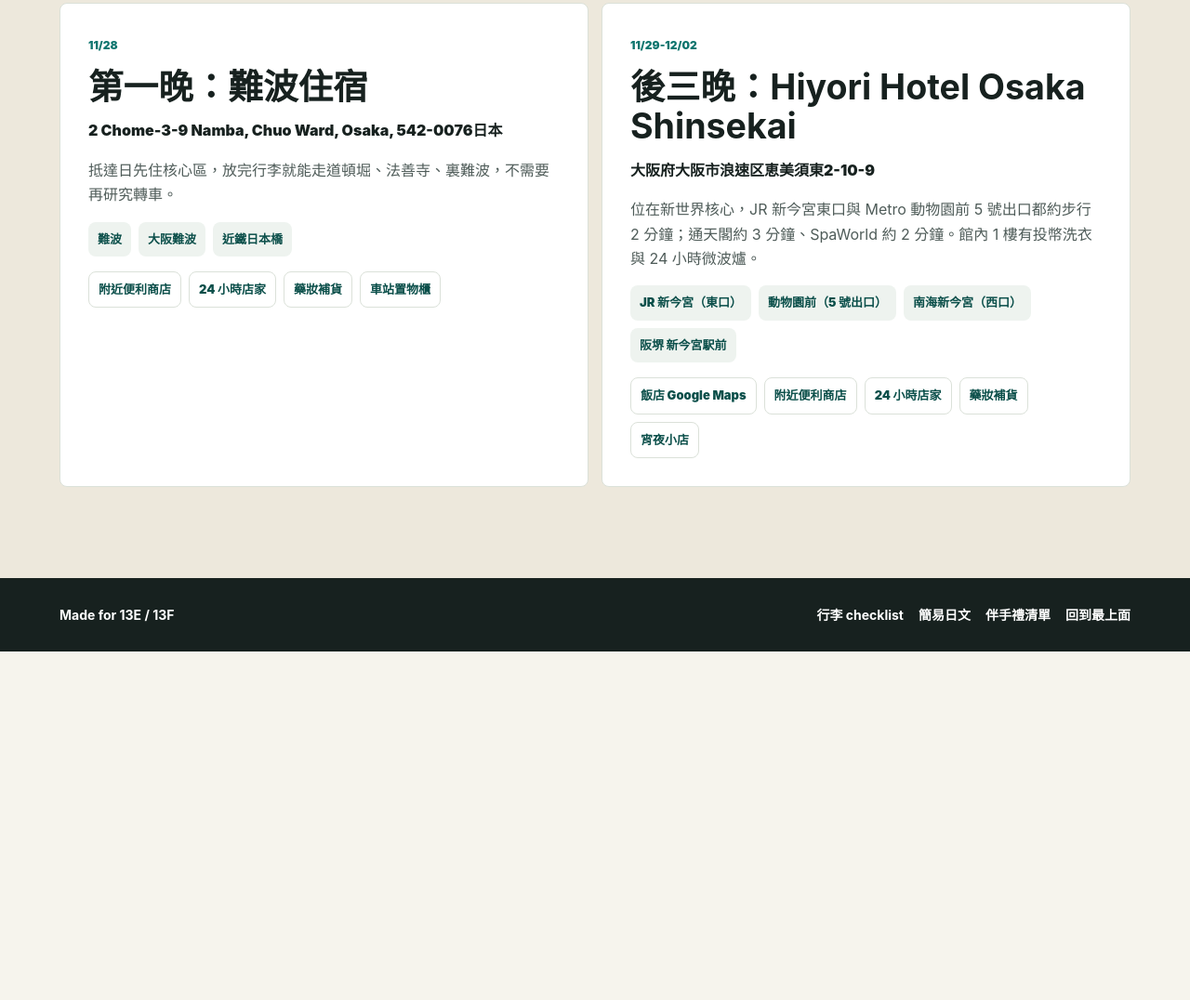
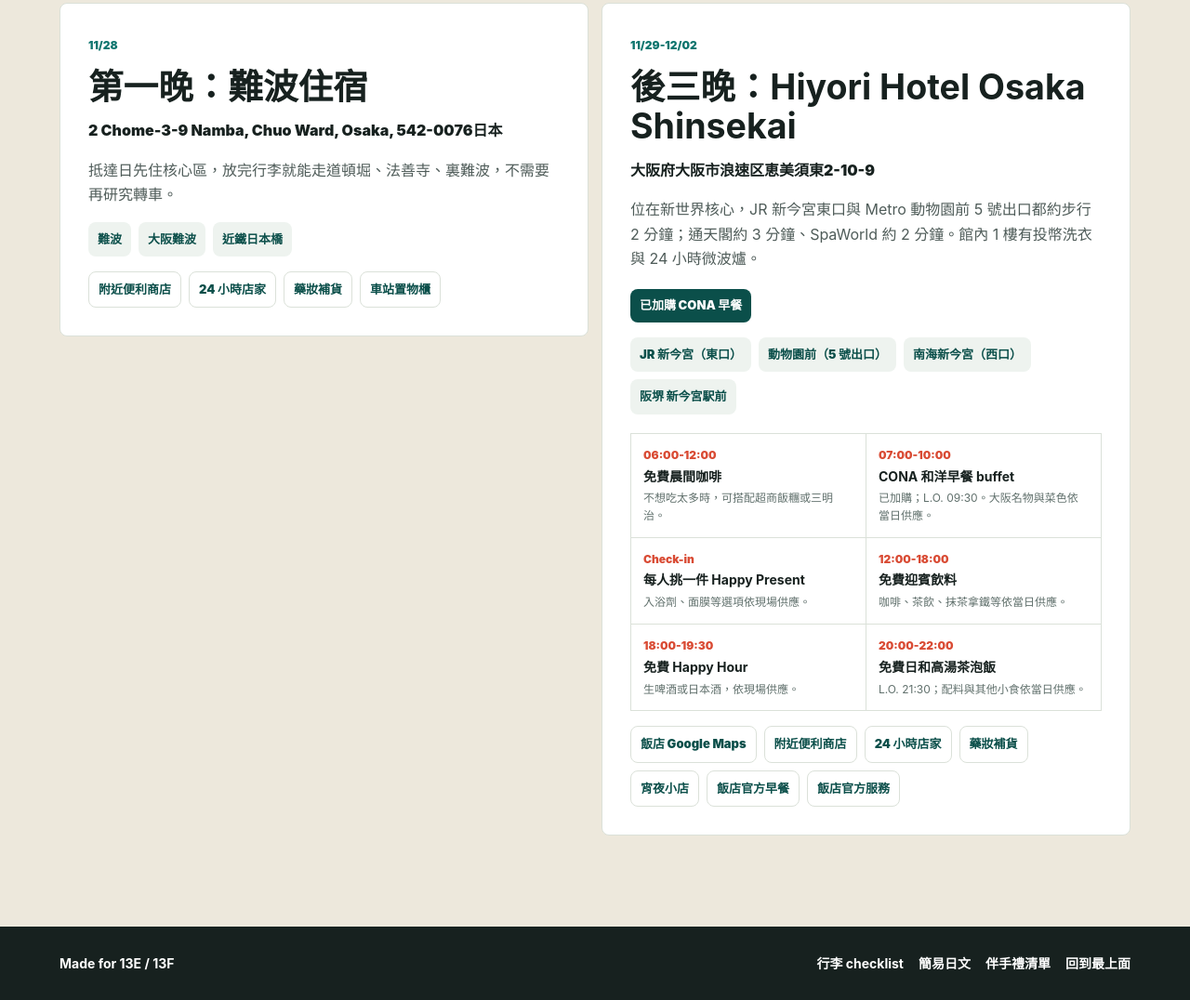
Before and after one commit to polarbear0827/osaka-trip-2026, a plain HTML site: page index.html in a window 1280 px wide. Shown: the part 3974-5050 px from the top of the page at 93% size. Before the commit the page ends 4675 px from the top, so only its background shows below. Drawn offline with Linux system fonts and the light colour scheme.

Commit message:
Add Hiyori breakfast and guest services

```diff
--- a/script.js
+++ b/script.js
@@ -241,6 +241,19 @@ const hotels = [
     address: hiyoriHotelAddressJa,
     role: "位在新世界核心，JR 新今宮東口與 Metro 動物園前 5 號出口都約步行 2 分鐘；通天閣約 3 分鐘、SpaWorld 約 2 分鐘。館內 1 樓有投幣洗衣與 24 小時微波爐。",
     stations: ["JR 新今宮（東口）", "動物園前（5 號出口）", "南海新今宮（西口）", "阪堺 新今宮駅前"],
+    mealPlan: "已加購 CONA 早餐",
+    perks: [
+      ["06:00-12:00", "免費晨間咖啡", "不想吃太多時，可搭配超商飯糰或三明治。"],
+      ["07:00-10:00", "CONA 和洋早餐 buffet", "已加購；L.O. 09:30。大阪名物與菜色依當日供應。"],
+      ["Check-in", "每人挑一件 Happy Present", "入浴劑、面膜等選項依現場供應。"],
+      ["12:00-18:00", "免費迎賓飲料", "咖啡、茶飲、抹茶拿鐵等依當日供應。"],
+      ["18:00-19:30", "免費 Happy Hour", "生啤酒或日本酒，依現場供應。"],
+      ["20:00-22:00", "免費日和高湯茶泡飯", "L.O. 21:30；配料與其他小食依當日供應。"],
+    ],
+    sourceLinks: [
+      ["飯店官方早餐", "https://shinsekai.hiyori-hotel.jp/breakfast/"],
+      ["飯店官方服務", "https://shinsekai.hiyori-hotel.jp/services/"],
+    ],
     links: [
       ["飯店 Google Maps", hiyoriHotelName],
       ["附近便利商店", `convenience store near ${hiyoriHotelName}`],
@@ -568,19 +581,20 @@ const activities = [
     id: "d3-usj-arrive",
     day: 2,
     type: "main",
-    time: "07:30-09:30",
-    title: "新今宮 → 西九條 → Universal City",
+    time: "07:00-09:30",
+    title: "CONA 早餐 → Universal City",
     area: "USJ",
     image: images.usj,
     start: "Shin-Imamiya Station",
     end: "Universal City Station Osaka",
     mapQuery: "Universal City Station Osaka",
-    duration: "抓 60-90 分鐘含轉車和入園前排隊。",
-    summary: "USJ 這天完整留給園區。早點出門，先把官方 App、門票 QR code、整理券都準備好。",
+    duration: "早餐 25-30 分鐘，交通與入園前排隊抓 60-90 分鐘。",
+    summary: "07:00 先吃已加購的 CONA 早餐，07:30 左右離開飯店，再從 JR 新今宮東口搭車去 USJ。",
     transit: "JR 新今宮搭大阪環狀線到西九條，轉 JR 夢咲線到 Universal City。",
-    steps: ["出門前確認票券、App、行動電源。", "新今宮上 JR，到西九條轉夢咲線。", "Universal City 出站後跟人潮步行進園。"],
-    foods: [
-      food("便利商店早餐", "convenience store near Shin-Imamiya Station", "入園前先吃，不要空腹排隊。"),
+    steps: ["07:00 到 1 樓 CONA 吃早餐，USJ 日不要慢慢吃到 08:00。", "出門前確認票券、App、行動電源。", "JR 新今宮到西九條轉夢咲線。", "Universal City 出站後跟人潮步行進園。"],
+    foods: [
+      food("Hiyori Hotel CONA 早餐", "Hiyori Hotel Osaka Shinsekai breakfast CONA", "已加購；07:00 開始，L.O. 09:30。"),
+      food("CONA 大阪名物專區", "Hiyori Hotel Osaka Shinsekai breakfast", "章魚燒、魚板、串炸等品項依當日供應。"),
       food("Universal CityWalk 咖啡", "Universal CityWalk Osaka coffee", "入園前最後補給。"),
     ],
     tips: ["SUPER NINTENDO WORLD 依當天規則可能需要整理券或指定入場。"],
@@ -589,8 +603,8 @@ const activities = [
     id: "d3-usj-late",
     day: 2,
     type: "backup",
-    time: "09:00-10:30",
-    title: "備案：晚一點入園，保留重點設施",
+    time: "08:00-10:30",
+    title: "備案：睡飽吃 CONA，再晚一點入園",
     area: "USJ",
     image: images.usj,
     start: "Shin-Imamiya Station",
@@ -599,8 +613,8 @@ const activities = [
     duration: "睡飽再玩，不追早鳥。",
     summary: "如果前一天奈良太累，就把 USJ 改成晚點入園，鎖定 3-4 個最想玩的重點。",
     transit: "同樣 JR 到 Universal City。",
-    steps: ["早餐吃完整一點。", "入園後先看 App 等待時間，不來回折返。"],
-    foods: [food("CityWalk 早餐", "Universal CityWalk Osaka breakfast", "晚入園時比較從容。")],
+    steps: ["08:00 左右到 CONA 慢慢吃早餐。", "入園後先看 App 等待時間，不來回折返。"],
+    foods: [food("Hiyori Hotel CONA 早餐", "Hiyori Hotel Osaka Shinsekai breakfast CONA", "已加購，晚入園版本就完整吃。")],
     tips: ["這天不要再排大阪景點。"],
   },
   {
@@ -699,7 +713,7 @@ const activities = [
     duration: "2-4 小時，依 Cafe 預約和購物時間調整。",
     summary: "寶可夢中心 DX 和 Cafe 都在心齋橋大丸。Cafe 有訂到就坐，沒訂到就逛店和改百貨午餐。",
     transit: "從動物園前 / 大國町搭御堂筋線到心齋橋，出站步行到大丸。",
-    steps: ["先確認 Cafe 預約時間。", "先逛 Pokémon Center，重物可晚點再買。", "如果 Cafe 沒位，百貨地下街或周邊午餐。"],
+    steps: ["早上先在 CONA 吃已加購早餐，不需要另外找早餐店。", "確認 Cafe 預約時間。", "先逛 Pokémon Center，重物可晚點再買。", "如果 Cafe 沒位，百貨地下街或周邊午餐。"],
     foods: [
       food("Pokémon Cafe", "Pokemon Cafe Osaka", "有預約才穩，不要現場賭。"),
       food("心齋橋大丸地下街", "Daimaru Shinsaibashi depachika", "沒訂到 Cafe 時很好用。"),
@@ -843,18 +857,19 @@ const activities = [
     id: "d5-kizu-market",
     day: 4,
     type: "main",
-    time: "09:00-10:45",
-    title: "木津市場早午餐",
+    time: "07:30-10:45",
+    title: "CONA 早餐 → 木津市場少量補吃",
     area: "大國町 / 木津市場",
     image: images.kuromon,
     start: hiyoriHotelAddress,
     end: "Osaka Kizu Market",
     mapQuery: "Osaka Kizu Market",
-    duration: "75-90 分鐘。",
-    summary: "比黑門更偏批發市場感，離大國町近。回程日只排南區短距離，不拖大行李進市場。",
+    duration: "早餐約 45 分鐘，市場停留 60-75 分鐘。",
+    summary: "早餐已加購，所以先在 CONA 吃七分飽，再去較有批發市場感的木津市場少量補吃，不浪費早餐也不把自己塞太撐。",
     transit: "從新今宮 / 大國町一帶步行或搭一站；大行李先寄放或留住宿。",
-    steps: ["先退房或整理行李。", "只帶小包去市場。", "吃完回難波補買或直接往機場。"],
-    foods: [
+    steps: ["07:30 左右到 CONA 吃早餐，市場日不要吃到十分飽。", "整理行李並詢問寄放，只帶小包去市場。", "市場以玉子、熟食或小份料理為主。", "吃完回難波補買或直接往機場。"],
+    foods: [
+      food("Hiyori Hotel CONA 早餐", "Hiyori Hotel Osaka Shinsekai breakfast CONA", "已加購，先吃七分飽。"),
       food("木津市場食堂", "大阪木津卸売市場 食堂", "現場看當天開什麼。"),
       food("天ぷら 大吉 なんば店", "天ぷら 大吉 なんば店", "市場系天婦羅，坐下吃比較穩。"),
       food("市場玉子 / 熟食", "Osaka Kizu Market tamagoyaki", "小份補吃。"),
@@ -865,18 +880,19 @@ const activities = [
     id: "d5-kuromon-nihonbashi",
     day: 4,
     type: "backup",
-    time: "09:00-10:45",
-    title: "備案：黑門市場 + 日本橋",
+    time: "07:30-10:45",
+    title: "備案：CONA 早餐 + 黑門市場 / 日本橋",
     area: "黑門 / 日本橋",
     image: images.kuromon,
     start: hiyoriHotelAddress,
     end: "Kuromon Market Osaka",
     mapQuery: "Kuromon Market Osaka",
     duration: "90 分鐘。",
-    summary: "如果想回熟悉的難波圈，就黑門小吃 + 日本橋補買。",
+    summary: "先吃已加購早餐，再回熟悉的難波圈；黑門只少量吃，日本橋以補買為主。",
     transit: "Metro 到日本橋或難波後步行。",
-    steps: ["行李先寄放。", "黑門少量吃，不豪賭。", "日本橋補小東西後回難波。"],
-    foods: [
+    steps: ["先在 CONA 吃早餐並把行李寄放。", "黑門少量吃，不豪賭。", "日本橋補小東西後回難波。"],
+    foods: [
+      food("Hiyori Hotel CONA 早餐", "Hiyori Hotel Osaka Shinsekai breakfast CONA", "已加購，先吃再出門。"),
       food("黒門 三平", "黒門 三平 大阪", "海鮮丼或握壽司小份。"),
       food("まぐろや黒銀", "まぐろや黒銀 黒門市場本店", "路過吃鮪魚。"),
     ],
@@ -886,20 +902,20 @@ const activities = [
     id: "d5-sleep-in",
     day: 4,
     type: "backup",
-    time: "09:00-10:30",
-    title: "備案：睡飽，飯店附近早餐",
+    time: "08:30-10:30",
+    title: "備案：睡飽，CONA 早餐後直接退房",
     area: "新今宮",
     image: images.shinsekai,
     start: hiyoriHotelAddress,
     end: "Shin-Imamiya Station",
     mapQuery: "Shin-Imamiya Station breakfast",
     duration: "60-90 分鐘。",
-    summary: "前一晚太累就睡飽退房，把時間留給機場和補買。",
+    summary: "前一晚太累就睡飽，把已加購的 CONA 早餐吃完再退房，取消市場，把時間留給機場和補買。",
     transit: "住宿周邊步行。",
-    steps: ["吃簡單早餐。", "整理行李和退房。", "直接往難波或機場。"],
-    foods: [
-      food("新今宮咖啡", "coffee near Shin-Imamiya Station", "簡單醒腦。"),
-      food("便利商店早餐", "convenience store near Shin-Imamiya Station", "最省事。"),
+    steps: ["08:30 左右到 CONA 吃早餐，最晚不要超過 L.O. 09:30。", "整理行李和退房。", "直接往難波或機場。"],
+    foods: [
+      food("Hiyori Hotel CONA 早餐", "Hiyori Hotel Osaka Shinsekai breakfast CONA", "已加購，睡飽版本也不要錯過。"),
+      food("免費晨間咖啡", "Hiyori Hotel Osaka Shinsekai morning coffee", "06:00-12:00，可外帶。"),
     ],
     tips: ["回程日不要把自己逼到趕飛機。"],
   },
@@ -1004,18 +1020,22 @@ const activityDetails = {
       "JR 新今宮站請走東口，官方步行約 2 分鐘；這個出口也最適合之後去 USJ。"
     ],
     musts: {
-      eat: ["新世界早餐", "車站飯糰"],
-      drink: ["飯店迎賓飲料（依當日提供）", "便利商店熱茶"],
-      experience: ["先寄放大行李", "記住動物園前 5 號出口", "確認 1 樓投幣洗衣位置"]
+      eat: ["已加購 CONA 和洋早餐", "20:00 後日和高湯茶泡飯"],
+      drink: ["06:00-12:00 晨間咖啡", "12:00-18:00 迎賓飲料", "18:00-19:30 Happy Hour"],
+      experience: ["先寄放大行李", "Check-in 每人挑一件 Happy Present", "確認 1 樓投幣洗衣位置"]
     },
     article: [
       "Hiyori Hotel Osaka Shinsekai 的最大優勢是出口非常清楚：JR 新今宮東口、Metro 動物園前 5 號出口都約 2 分鐘。南海新今宮西口則約 6 分鐘，回關西機場時很好用。",
       "這裡不是舊公寓式住宿。洗衣設備在飯店 1 樓，是投幣式洗衣；公共微波爐同樣在 1 樓並可 24 小時使用。抵達後先問櫃台寄放行李，再只帶奈良日需要的小包。",
+      "你們已加購 1 樓 CONA 早餐，供應時間是 07:00-10:00、L.O. 09:30。USJ 日建議 07:00 開門就吃，其他兩天可以慢一點；早餐內容與大阪名物專區會依當日供應調整。",
+      "免費服務可以當作行程緩衝：晨間咖啡 06:00-12:00、迎賓飲料 12:00-18:00、Happy Hour 18:00-19:30、高湯茶泡飯 20:00-22:00（L.O. 21:30）。入住時也記得每人挑一件 Happy Present。",
       "飯店就在新世界核心，SpaWorld 約 2 分鐘、通天閣約 3 分鐘。晚間從 JR 或 Metro 回來都不用再走長距離，這也讓奈良、USJ 與機場日更省力。"
     ],
     sources: [
       source("Hiyori Hotel 官方交通", "https://shinsekai.hiyori-hotel.jp/access/"),
-      source("Hiyori Hotel 官方館內設施", "https://shinsekai.hiyori-hotel.jp/facilities/")
+      source("Hiyori Hotel 官方館內設施", "https://shinsekai.hiyori-hotel.jp/facilities/"),
+      source("Hiyori Hotel 官方早餐", "https://shinsekai.hiyori-hotel.jp/breakfast/"),
+      source("Hiyori Hotel 官方免費服務", "https://shinsekai.hiyori-hotel.jp/services/")
     ]
   },
   "d2-imamiya-ebisu": {
@@ -1317,7 +1337,7 @@ const mediaByActivity = {
 };
 
 function activityKind(activity) {
-  if (activity.id.includes("arrive") || activity.area.includes("關西機場")) return "airport";
+  if (activity.id.startsWith("d1-arrive") || activity.area.includes("關西機場")) return "airport";
   if (activity.area.includes("奈良")) return "nara";
   if (activity.area.includes("鶴橋")) return "tsuruhashi";
   if (activity.area.includes("USJ") || activity.area.includes("Universal")) return "usj";
@@ -1441,7 +1461,7 @@ const days = [
   {
     kicker: "Day 3 / 11.30 Mon",
     title: "Universal Studios Japan 一日",
-    note: "USJ 需要完整一天。從新今宮用 JR 到西九條轉夢咲線，出 Universal City 後步行進園。",
+    note: "07:00 先吃已加購的 CONA 早餐，07:30 左右出發；從 JR 新今宮到西九條轉夢咲線。",
     base: `住宿：${hiyoriHotelName}`,
     transport: "主交通：JR 環狀線 / JR 夢咲線",
     activityIds: [
@@ -1456,7 +1476,7 @@ const days = [
   {
     kicker: "Day 4 / 12.01 Tue",
     title: "心齋橋寶可夢、堀江或住吉大社、長居 teamLab",
-    note: "下午可在堀江散步或改去住吉大社；晚上回御堂筋線到長居看 teamLab。",
+    note: "早上可在 CONA 慢慢吃早餐；下午在堀江散步或改去住吉大社，晚上到長居看 teamLab。",
     base: `住宿：${hiyoriHotelName}`,
     transport: "主交通：Metro 御堂筋線",
     activityIds: [
@@ -1471,8 +1491,8 @@ const days = [
   },
   {
     kicker: "Day 5 / 12.02 Wed",
-    title: "木津市場或黑門、難波補買、回機場",
-    note: "15:25 起飛，這天只排南區短距離。12:00 前後離開市區比較安心。",
+    title: "CONA 早餐、木津或黑門少量補吃、回機場",
+    note: "早餐已加購，先在飯店吃再去市場；15:25 起飛，12:00 前後離開市區比較安心。",
     base: `住宿：${hiyoriHotelName} → KIX T2`,
     transport: "主交通：南海 / JR / Metro",
     activityIds: [
@@ -1633,12 +1653,30 @@ function renderStayCards() {
           <h3>${escapeText(hotel.title)}</h3>
           <p class="address">${escapeText(hotel.address)}</p>
           <p>${escapeText(hotel.role)}</p>
+          ${hotel.mealPlan ? `<strong class="meal-plan">${escapeText(hotel.mealPlan)}</strong>` : ""}
           <div class="station-list">
             ${hotel.stations.map((station) => `<strong>${escapeText(station)}</strong>`).join("")}
           </div>
+          ${
+            hotel.perks
+              ? `<div class="hotel-perks" aria-label="飯店餐飲與免費服務">${hotel.perks
+                  .map(
+                    ([time, title, note]) => `
+                      <div>
+                        <span>${escapeText(time)}</span>
+                        <strong>${escapeText(title)}</strong>
+                        <p>${escapeText(note)}</p>
+                      </div>`
+                  )
+                  .join("")}</div>`
+              : ""
+          }
           <div class="link-grid">
             ${hotel.links
               .map(([label, query]) => `<a href="${mapSearch(query)}" target="_blank" rel="noreferrer">${label}</a>`)
+              .join("")}
+            ${(hotel.sourceLinks || [])
+              .map(([label, url]) => `<a href="${url}" target="_blank" rel="noreferrer">${label}</a>`)
               .join("")}
           </div>
         </article>
--- a/styles.css
+++ b/styles.css
@@ -612,6 +612,7 @@ h1 {
   display: grid;
   grid-template-columns: repeat(2, minmax(0, 1fr));
   gap: 14px;
+  align-items: start;
 }
 
 .stay-card {
@@ -641,6 +642,57 @@ h1 {
 .address {
   color: var(--ink) !important;
   font-weight: 900;
+}
+
+.meal-plan {
+  display: inline-flex;
+  margin-top: 4px;
+  padding: 7px 10px;
+  background: var(--teal-dark);
+  border-radius: var(--radius);
+  color: #fff;
+  font-size: 13px;
+  font-weight: 950;
+}
+
+.hotel-perks {
+  display: grid;
+  grid-template-columns: repeat(2, minmax(0, 1fr));
+  margin-top: 20px;
+  border-top: 1px solid var(--line);
+  border-left: 1px solid var(--line);
+}
+
+.hotel-perks > div {
+  min-width: 0;
+  padding: 13px;
+  border-right: 1px solid var(--line);
+  border-bottom: 1px solid var(--line);
+}
+
+.hotel-perks span,
+.hotel-perks strong {
+  display: block;
+}
+
+.hotel-perks span {
+  margin-bottom: 4px;
+  color: var(--red);
+  font-size: 12px;
+  font-weight: 950;
+}
+
+.hotel-perks strong {
+  color: var(--ink);
+  font-size: 14px;
+  line-height: 1.35;
+}
+
+.hotel-perks p {
+  margin: 5px 0 0;
+  color: var(--muted);
+  font-size: 12px;
+  line-height: 1.55;
 }
 
 .station-list,
@@ -1112,6 +1164,10 @@ h1 {
     grid-template-columns: 1fr;
   }
 
+  .hotel-perks {
+    grid-template-columns: 1fr;
+  }
+
   .route-card {
     flex-basis: min(86vw, 520px);
   }
```
Also changed, not shown: activity.html (+2 -2 lines), checklist.html (+2 -2 lines), index.html (+2 -2 lines), japanese.html (+2 -2 lines), souvenirs.html (+2 -2 lines).
